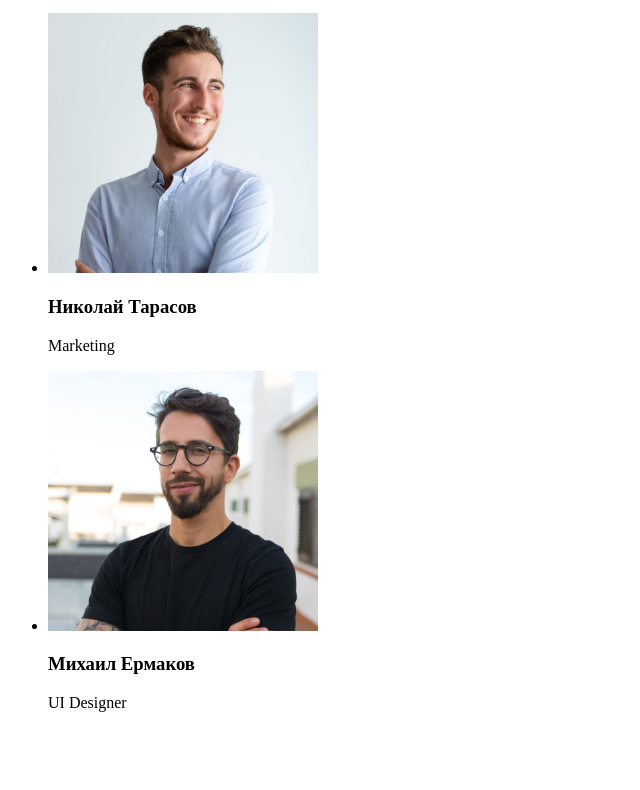
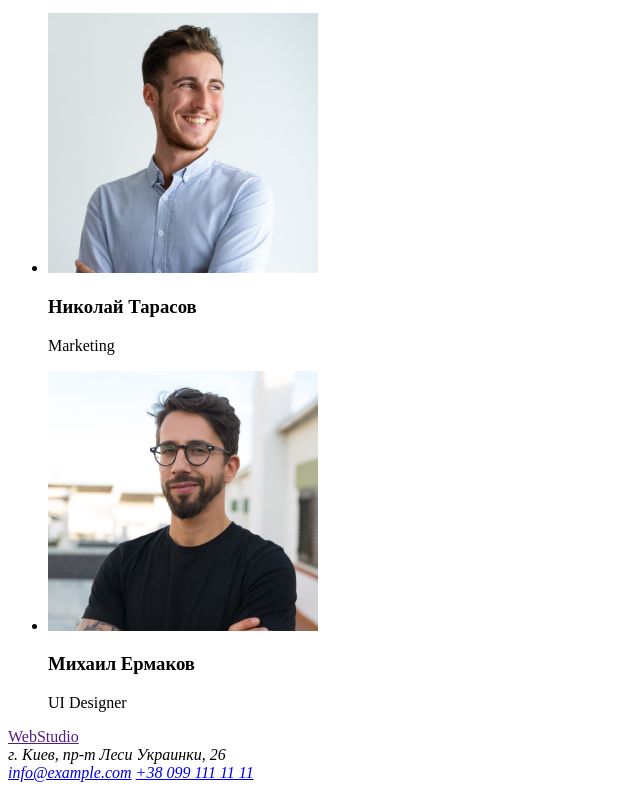
Before and after one commit to vitality96/goit-markup-hw-01, a plain HTML site: page index.html in a window 1280 px wide. Shown: the part 2323-3113 px from the top of the page, without its empty margins (0-640 px from the left). Before the commit the page ends 3051 px from the top, so only its background shows below. Drawn offline with Linux system fonts and the light colour scheme.

Commit message:
Добавил футер

```diff
--- a/index.html
+++ b/index.html
@@ -130,5 +130,18 @@
             </ul>
         </section>
     </main>
+
+    <!--Футер-->
+    <footer>
+        <a href="">WebStudio</a>
+        <address>
+            г. Киев, пр-т Леси Украинки, 26
+        </address>
+
+        <address>
+            <a href="mailto:info@example.com">info@example.com</a>
+            <a href="tel:+380991111111">+38 099 111 11 11</a>
+        </address>
+    </footer>
 </body>
 </html>
```
